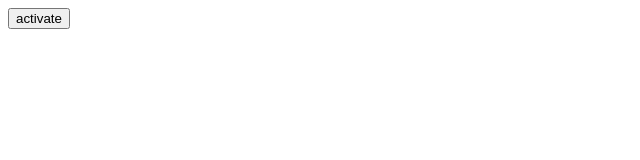
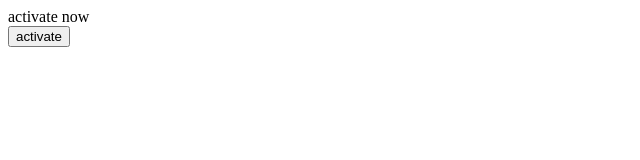
Before and after one commit to Supanut1911/angular-playground, an Angular app: page / in a window 1280 px wide. Shown: the top 160 px of the page, without its empty margins (0-640 px from the left). Built offline with nearby package versions, Linux system fonts and the light colour scheme.

Commit message:
ngif else template

```diff
--- a/src/app/app.component.html
+++ b/src/app/app.component.html
@@ -47,5 +47,9 @@
 ></app-action-bar>
 <app-square-flex [divWidth]="appCounter"></app-square-flex> -->
 
-<app-action-bar *ngIf="activate"></app-action-bar>
+<app-action-bar *ngIf="activate; else esleTemplate"></app-action-bar>
+<ng-template #esleTemplate>
+  <div>activate now</div>
+</ng-template>
+
 <button (click)="activate = true">activate</button>
```
